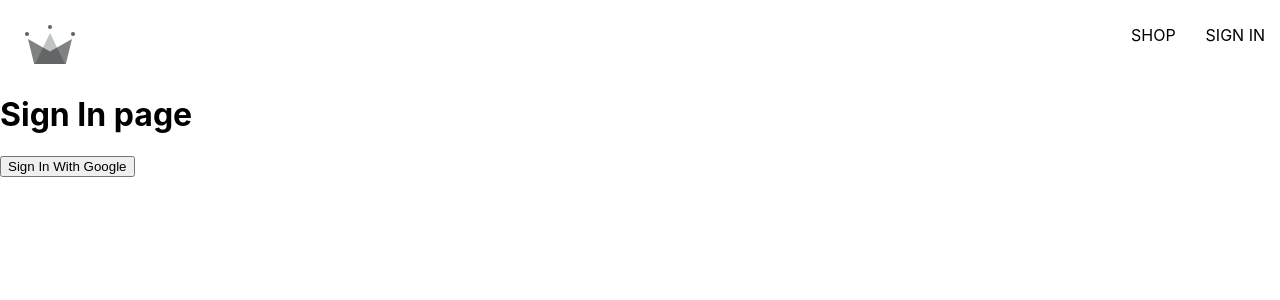
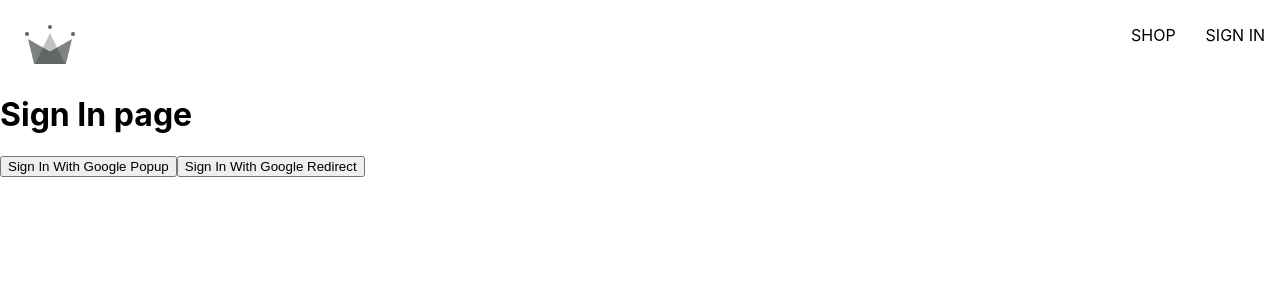
Before and after one commit to sehaj97/ecom-crwn-clothing, a React (Create React App) app: page /signIn in a window 1280 px wide. Shown: the top 300 px of the page. Built offline with nearby package versions, Linux system fonts and the light colour scheme.

Commit message:
updated and added new way to add google sign in using redirect

```diff
--- a/src/routes/sign-in/sign-in.component.jsx
+++ b/src/routes/sign-in/sign-in.component.jsx
@@ -1,9 +1,22 @@
+import { useEffect } from "react";
+import { getRedirectResult } from "firebase/auth";
 import {
+  auth,
   signInWithGooglePopup,
+  signInWithGoogleRedirect,
   createUserDocumentFromAuth,
 } from "../../utils/firebase/firebase.utils";
 
 const SignIn = () => {
+  useEffect(() => {
+    async function getRedirectData() {
+      const response = await getRedirectResult(auth);
+      if (response) {
+        const userDocRef = await createUserDocumentFromAuth(response.user);
+      }
+    }
+    getRedirectData();
+  }, []);
   const logGoogleUser = async () => {
     const { user } = await signInWithGooglePopup();
     const userDocRef = await createUserDocumentFromAuth(user);
@@ -11,7 +24,10 @@
   return (
     <div>
       <h1>Sign In page</h1>
-      <button onClick={logGoogleUser}>Sign In With Google</button>
+      <button onClick={logGoogleUser}>Sign In With Google Popup</button>
+      <button onClick={signInWithGoogleRedirect}>
+        Sign In With Google Redirect
+      </button>
     </div>
   );
 };
--- a/src/utils/firebase/firebase.utils.js
+++ b/src/utils/firebase/firebase.utils.js
@@ -5,6 +5,8 @@
   signInWithRedirect,
   signInWithPopup,
   GoogleAuthProvider,
+  FacebookAuthProvider,
+  TwitterAuthProvider,
 } from "firebase/auth";
 import { getFirestore, doc, getDoc, setDoc } from "firebase/firestore";
 
@@ -24,15 +26,18 @@
 // Initialize Firebase
 const app = initializeApp(firebaseConfig);
 
-const provider = new GoogleAuthProvider();
+const googleProvider = new GoogleAuthProvider();
 
-provider.setCustomParameters({
+googleProvider.setCustomParameters({
   prompt: "select_account",
 });
 
 export const auth = getAuth();
 
-export const signInWithGooglePopup = () => signInWithPopup(auth, provider);
+export const signInWithGooglePopup = () =>
+  signInWithPopup(auth, googleProvider);
+export const signInWithGoogleRedirect = () =>
+  signInWithRedirect(auth, googleProvider);
 
 export const db = getFirestore();
 
```
